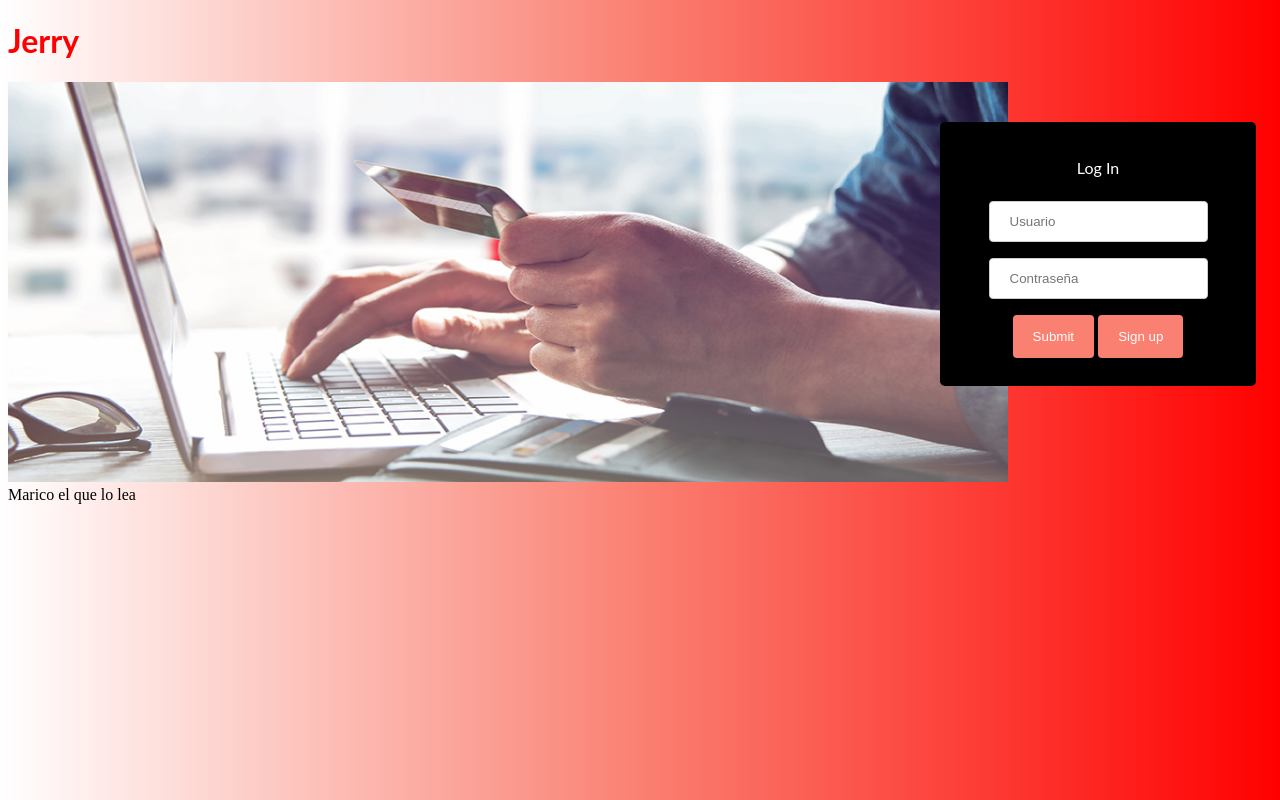
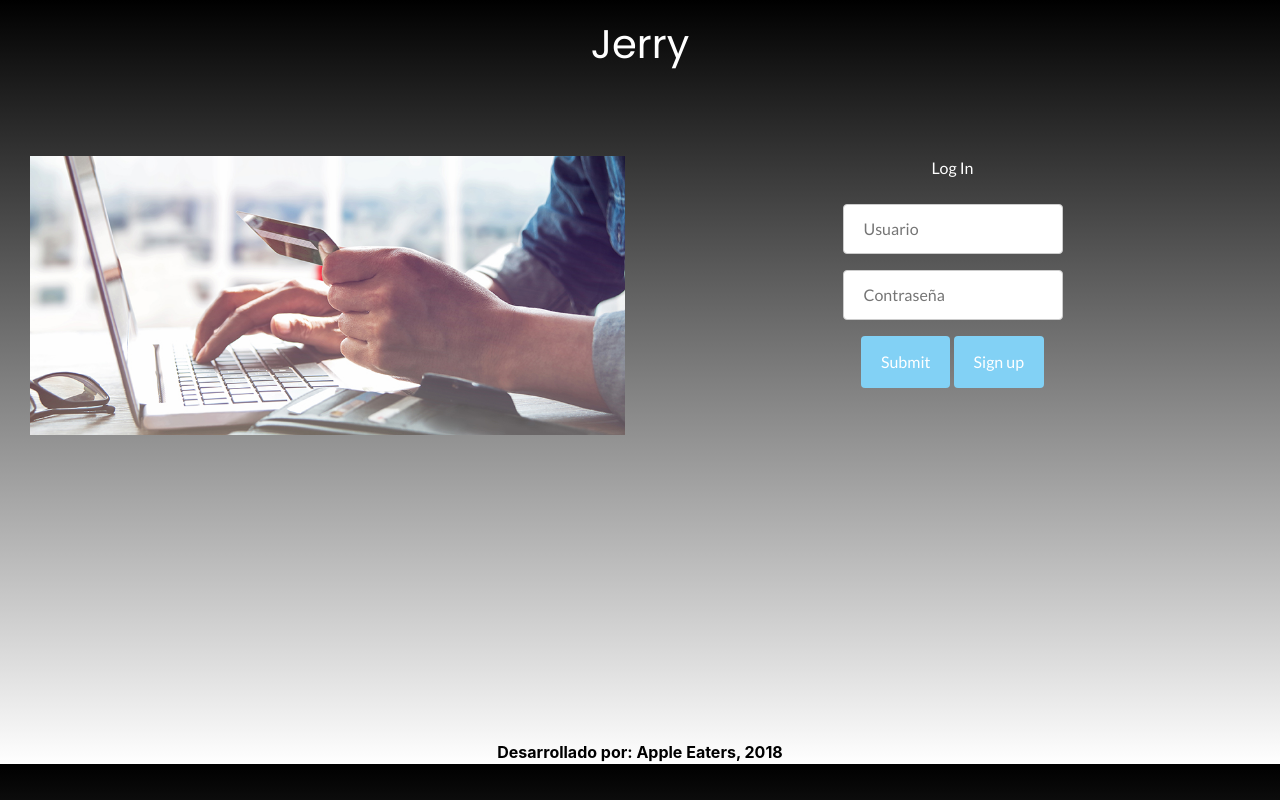
Before and after one commit to ricardoperezf/Jerry, a Flask app: page / in a window 1280 px wide. Run offline with Flask 2, Linux system fonts and the light colour scheme; some libraries are stand-ins or nearby versions.

Commit message:
jQuery para fadeIn anadido

```diff
--- a/jerry/static/estilo.css
+++ b/jerry/static/estilo.css
@@ -8,13 +8,14 @@ input[type=text], select {
 }
 
 input[type=submit] {
-  background-color: #FA8072;
+  background-color: #82D1F5;
   color: white;
   padding: 14px 20px;
   margin: 8px 0;
   border: none;
   border-radius: 4px;
   cursor: pointer;
+  transition:0.3s;
 }
 
 input[type=password] {
@@ -28,7 +29,25 @@ input[type=password] {
 }
 
 input[type=submit]:hover {
-  background-color: #DC143C;
+  background-color: #40AEDF;
+}
+
+.row{
+    margin-left:auto !important;
+  margin-right:auto !important;
+}
+
+img{
+  max-width:100%;
+  height:auto;
+}
+
+.row.login-title{
+  display:block;
+  color:white;
+  background-color:transparent;
+  text-align:center;
+  font-family:'Poppins';
 }
 
 div {
@@ -51,6 +70,7 @@ h1, h2, h3, h4, h5, h6, div, span {
 
 footer {
   color: black;
+  text-align:center;
 }
 .container{
   position: relative;
@@ -65,9 +85,8 @@ footer {
 }
 
 body{
-    background: #FF0000;
-    background: -webkit-linear-gradient(to left, #FF0000, #FA8072, #ffffff);
-    background: linear-gradient(to left, #FF0000, #FA8072, #ffffff);
+    /* La nueva sintaxis necesaria para navegadores apegados al estandar (IE 10 y Firefox 10 en adelante), sin prefijo */
+    background: linear-gradient(to bottom, black, white);
 }
 
 
@@ -122,12 +141,24 @@ nav ul {
   padding: 0;
 }
 
-article {
-  float: left;
-  padding: 20px;
-  width: 90%;
-  background-color: #f1f1f1;
-  height: 400px; /* only for demonstration, should be removed */
+/*article {*/
+  /*float: left;*/
+  /*padding: 20px;*/
+  /*width: 90%;*/
+  /*background-color: #f1f1f1;*/
+  /*height: 400px; !* only for demonstration, should be removed *!*/
+/*}*/
+
+.col-md-6{
+  display:none;
+  text-align:center;
+  background-color:transparent;
+}
+
+.row.container-fluid{
+  margin-top:20px;
+  background-color:transparent;
+  height:78vh;
 }
 
 /* Clear floats after the columns */
--- a/jerry/templates/index.html
+++ b/jerry/templates/index.html
@@ -34,7 +34,7 @@
 </section>
 
 <footer>
-	Marico el que lo lea
+	Desarrollado por: Apple Eaters, 2018
 </footer>
 <script>
 function myMap() {
--- a/jerry/templates/signin.html
+++ b/jerry/templates/signin.html
@@ -3,14 +3,20 @@
 <head>
 	<meta charset="UTF-8">
 	<link rel="stylesheet" href="{{ url_for('static', filename='estilo.css') }}">
+	<link rel="stylesheet" href="https://stackpath.bootstrapcdn.com/bootstrap/4.1.3/css/bootstrap.min.css" integrity="sha384-MCw98/SFnGE8fJT3GXwEOngsV7Zt27NXFoaoApmYm81iuXoPkFOJwJ8ERdknLPMO" crossorigin="anonymous">
+	<link href="https://fonts.googleapis.com/css?family=Lato|Poppins" rel="stylesheet">
 	<title>Login</title>
 </head>
 <body>
-
-<h1 style="color:red;">Jerry</h1>
-<form class="container">
-	<img src="{{ url_for('static', filename='pagando.jpg') }}" alt="Cinque Terre" width="1000" height="400">
-	<div class="top">
+<div class="row login-title">
+	<h1>Jerry</h1>
+</div>
+<div class="row container-fluid">
+	<div class="col-md-6 col-md-push-6">
+		<img src="{{ url_for('static', filename='pagando.jpg') }}" alt="Cinque Terre">
+	</div>
+	<div class="col-md-6 col-md-pull-6">
+		<form>
 		<p style="color: white">Log In</p>
 		<input name="username" type="text" placeholder="Usuario" id="fname"/>
 		<br/>
@@ -18,11 +24,27 @@
 		<br/>
 		<input type="submit" formaction="http://127.0.0.1:5000/login" formmethod="POST" value="Submit"/>
 		<input type="submit" formaction="http://127.0.0.1:5000/paginasignup" formmethod="POST" value="Sign up">
+		</form>
 	</div>
-</form>
+</div>
 <footer>
-	Marico el que lo lea
+	<strong>Desarrollado por: Apple Eaters, 2018</strong>
 </footer>
+<script
+  src="https://code.jquery.com/jquery-3.3.1.min.js"
+  integrity="sha256-FgpCb/KJQlLNfOu91ta32o/NMZxltwRo8QtmkMRdAu8="
+  crossorigin="anonymous"></script>
+<script src="https://cdnjs.cloudflare.com/ajax/libs/popper.js/1.14.3/umd/popper.min.js" integrity="sha384-ZMP7rVo3mIykV+2+9J3UJ46jBk0WLaUAdn689aCwoqbBJiSnjAK/l8WvCWPIPm49" crossorigin="anonymous"></script>
+<script src="https://stackpath.bootstrapcdn.com/bootstrap/4.1.3/js/bootstrap.min.js" integrity="sha384-ChfqqxuZUCnJSK3+MXmPNIyE6ZbWh2IMqE241rYiqJxyMiZ6OW/JmZQ5stwEULTy" crossorigin="anonymous"></script>
+<script type="application/javascript">
+	jQuery(function ($) {
 
+
+		$(document).ready(function () {
+			$('.col-md-6').fadeIn(500);
+		});
+
+	});
+</script>
 </body>
 </html>
```
Lines whose indentation alone changed are shown as unchanged.
